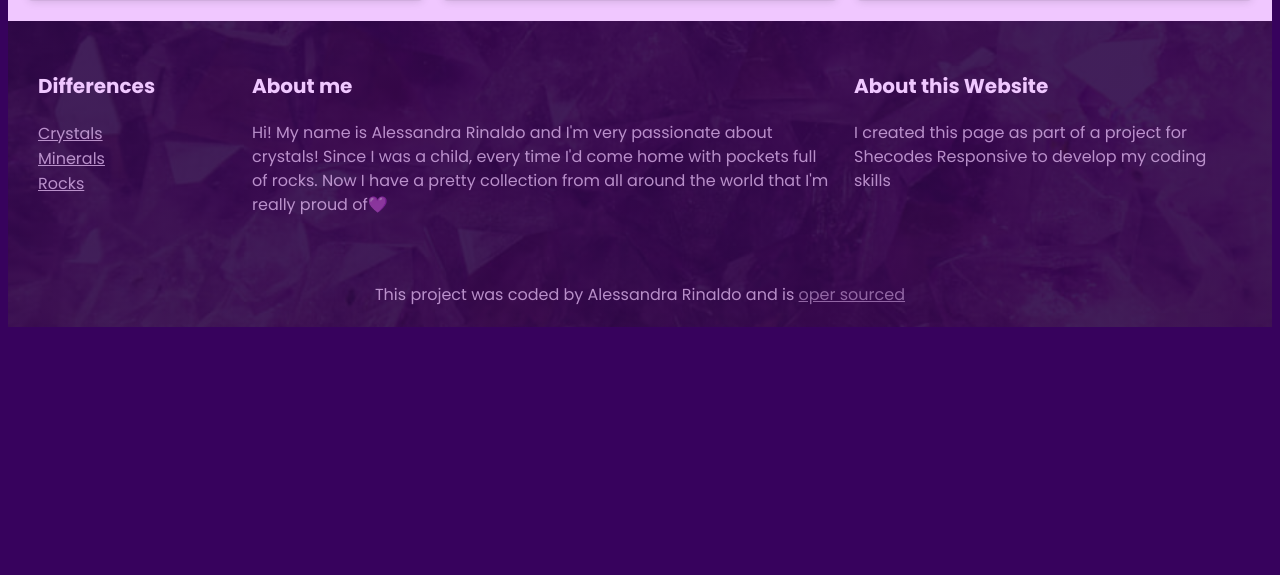
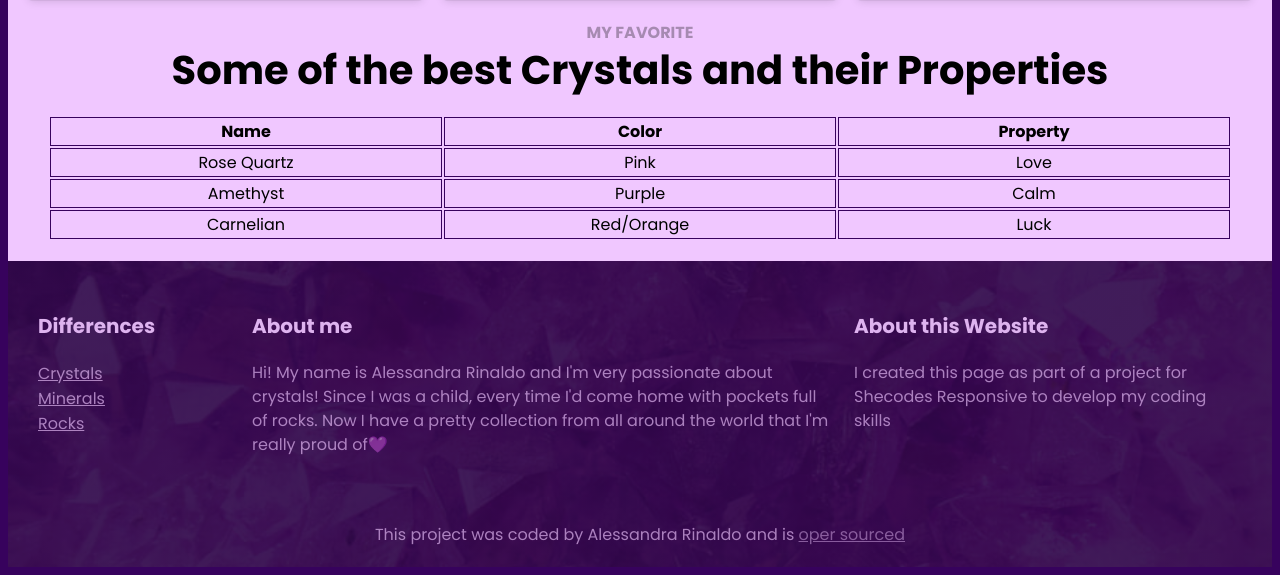
Before and after one commit to Alessandra198/crystals-project, a plain HTML site: page index.html in a window 1280 px wide. Shown: the part 2134-2709 px from the top of the page. Before the commit the page ends 2469 px from the top, so only its background shows below. Drawn offline with Linux system fonts and the light colour scheme; a script that the page names is missing.

Commit message:
Added tables and filters

```diff
--- a/index.html
+++ b/index.html
@@ -964,6 +964,40 @@
             </div>
           </div>
         </section>
+        <section>
+          <h3 class="text-center">My Favorite</h3>
+          <h2 class="text-center">
+            Some of the best Crystals and their Properties
+          </h2>
+          <div class="table-container">
+            <table>
+              <thead>
+                <tr>
+                  <th>Name</th>
+                  <th>Color</th>
+                  <th>Property</th>
+                </tr>
+              </thead>
+              <tbody>
+                <tr>
+                  <td>Rose Quartz</td>
+                  <td>Pink</td>
+                  <td>Love</td>
+                </tr>
+                <tr>
+                  <td>Amethyst</td>
+                  <td>Purple</td>
+                  <td>Calm</td>
+                </tr>
+                <tr>
+                  <td>Carnelian</td>
+                  <td>Red/Orange</td>
+                  <td>Luck</td>
+                </tr>
+              </tbody>
+            </table>
+          </div>
+        </section>
       </main>
       <footer>
         <section class="grid grid-3-columns">
--- a/src/style.css
+++ b/src/style.css
@@ -15,6 +15,7 @@ body {
 header {
   background-image: linear-gradient(rgba(0, 0, 0, 0.8), rgba(0, 0, 0, 0.8)),
     url("/images/quarzi-header.jpg");
+  filter: opacity(90%);
   background-position: center;
   background-size: cover;
   background-repeat: no-repeat;
@@ -135,14 +136,33 @@ main .secondary {
   margin-top: 20px;
 }
 
+.margin-right {
+  margin-right: 30px;
+}
+
 footer {
   background-image: linear-gradient(rgba(45, 7, 72, 0.9), rgba(45, 7, 72, 0.9)),
     url("/images/ametista-footer.jpg");
+  filter: opacity(90%);
   background-position: center;
   background-size: cover;
   background-repeat: no-repeat;
   color: var(--primary-color);
   padding: 20px;
+}
+
+table {
+  margin-top: 20px;
+  width: 100%;
+  text-align: center;
+  padding: 0 20px;
+}
+
+table tr,
+table th,
+table td {
+  border: 1px solid rgb(55, 2, 93);
+  max-width: 20px;
 }
 
 .grid {
@@ -207,4 +227,8 @@ footer .sign {
   .grid {
     grid-template-columns: 1fr;
   }
+
+  table {
+    font-size: 13px;
+  }
 }
```
